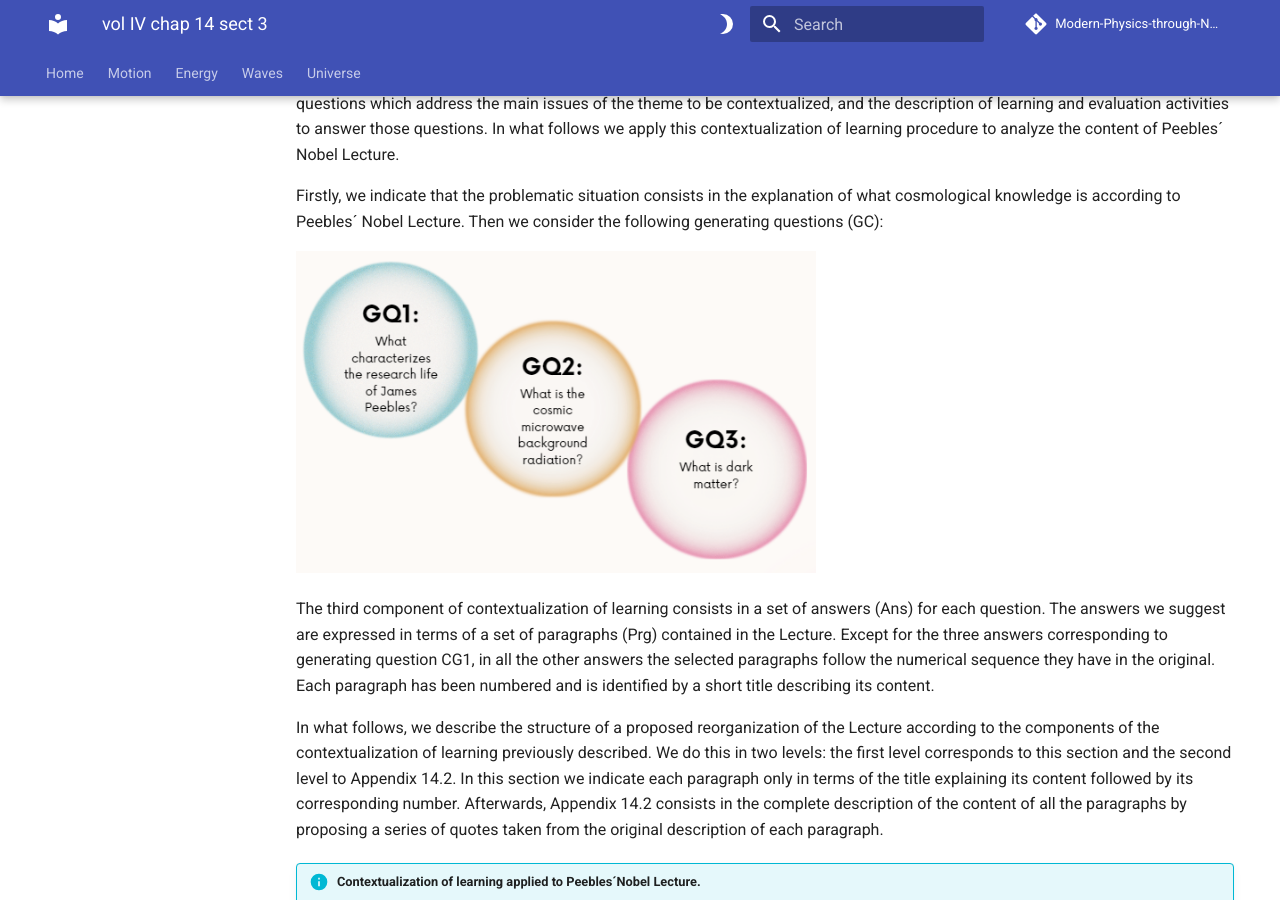
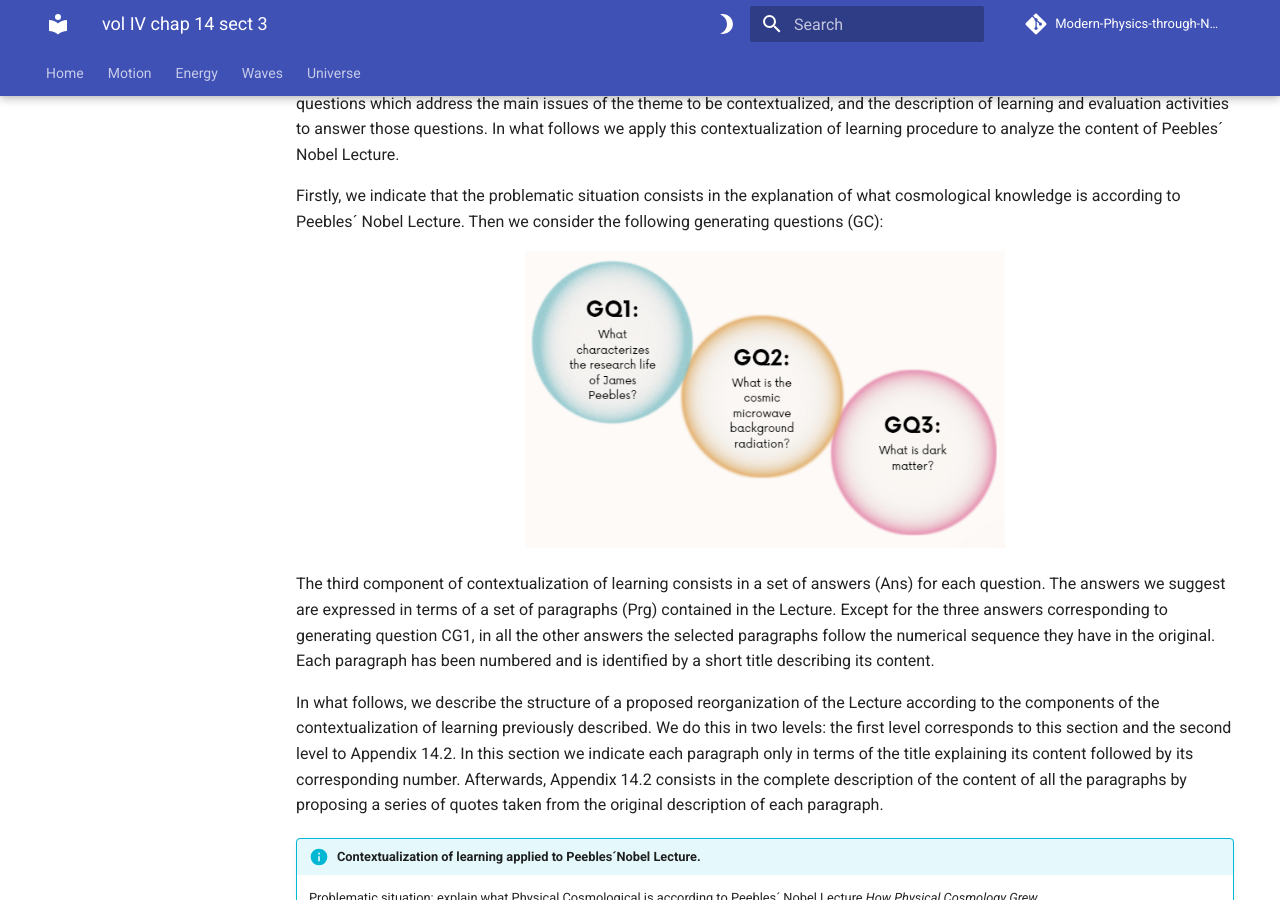
Before and after one commit to modphysnobel/modphysnobel.github.io, an MkDocs documentation site: the page built from docs/vol-IV/vol-IV-chap-14-sect-3.md, in a window 1280 px wide and 900 px high, scrolled down 769 px. Built offline with MkDocs 1.6.1 and Material for MkDocs 9.7.7, drawn with Linux system fonts in a browser that asks for light colours; some web fonts are replaced; comment, search, counter and statistics services are not loaded.

Commit message:
Update vol-IV-chap-14-sect-3.md

```diff
--- a/docs/vol-IV/vol-IV-chap-14-sect-3.md
+++ b/docs/vol-IV/vol-IV-chap-14-sect-3.md
@@ -18,7 +18,10 @@
 
 Firstly, we indicate that the problematic situation consists in the explanation of what cosmological knowledge is according to Peebles´ Nobel Lecture. Then we consider the following generating questions (GC):
 
-![Fig 1](./figs/chap 14-3.PNG){width="520"}
+
+<p align="center" width="100%">
+    <img width="480" src="https://github.com/modphysnobel/modphysnobel.github.io/blob/main/docs/vol-IV/figs/chap%2014-3.PNG?raw=true">
+</p>
 
 The third component of contextualization of learning consists in a set of answers (Ans) for each question. The answers we suggest are expressed in terms of a set of paragraphs (Prg) contained in the Lecture. Except for the three answers corresponding to generating question CG1, in all the other answers the selected paragraphs follow the numerical sequence they have in the original. Each paragraph has been numbered and is identified by a short title describing its content.
 
```
